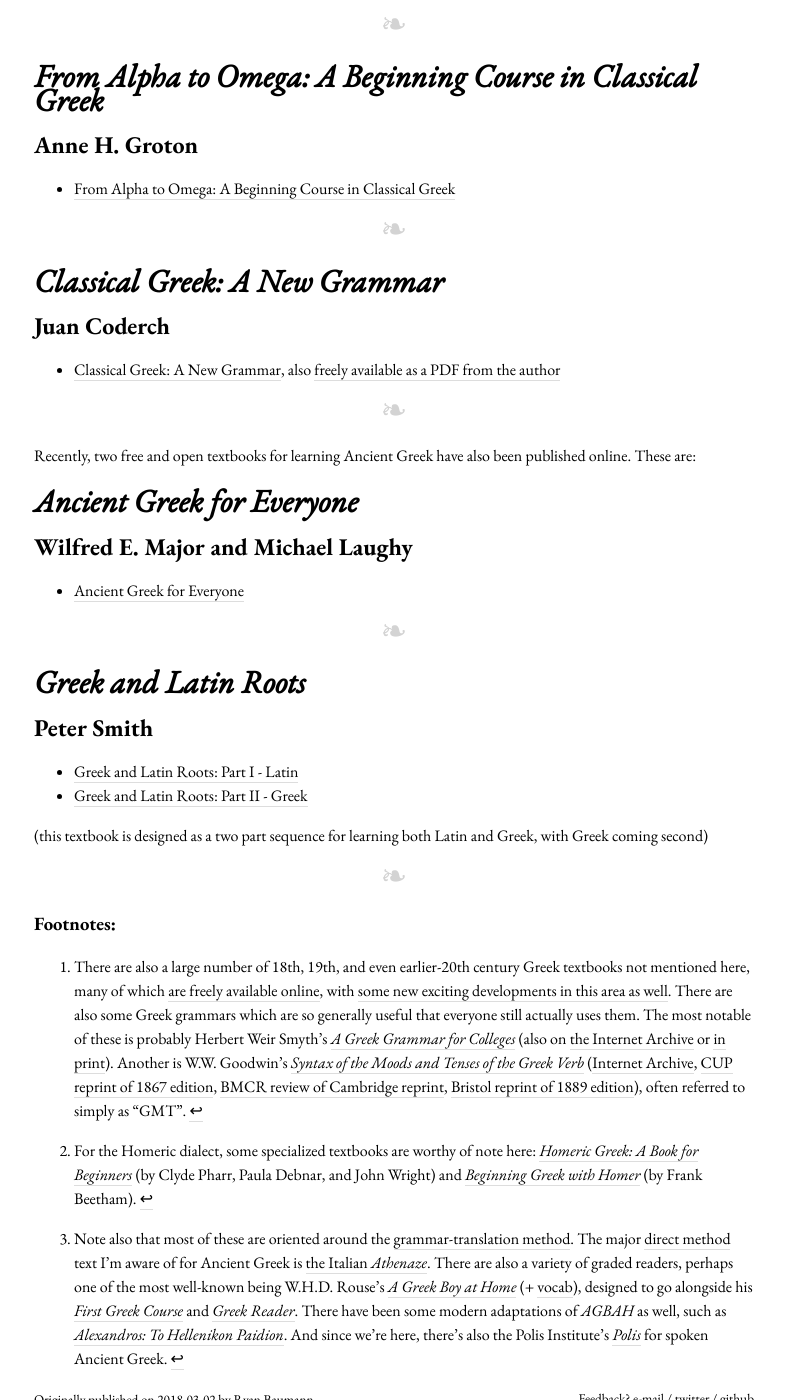
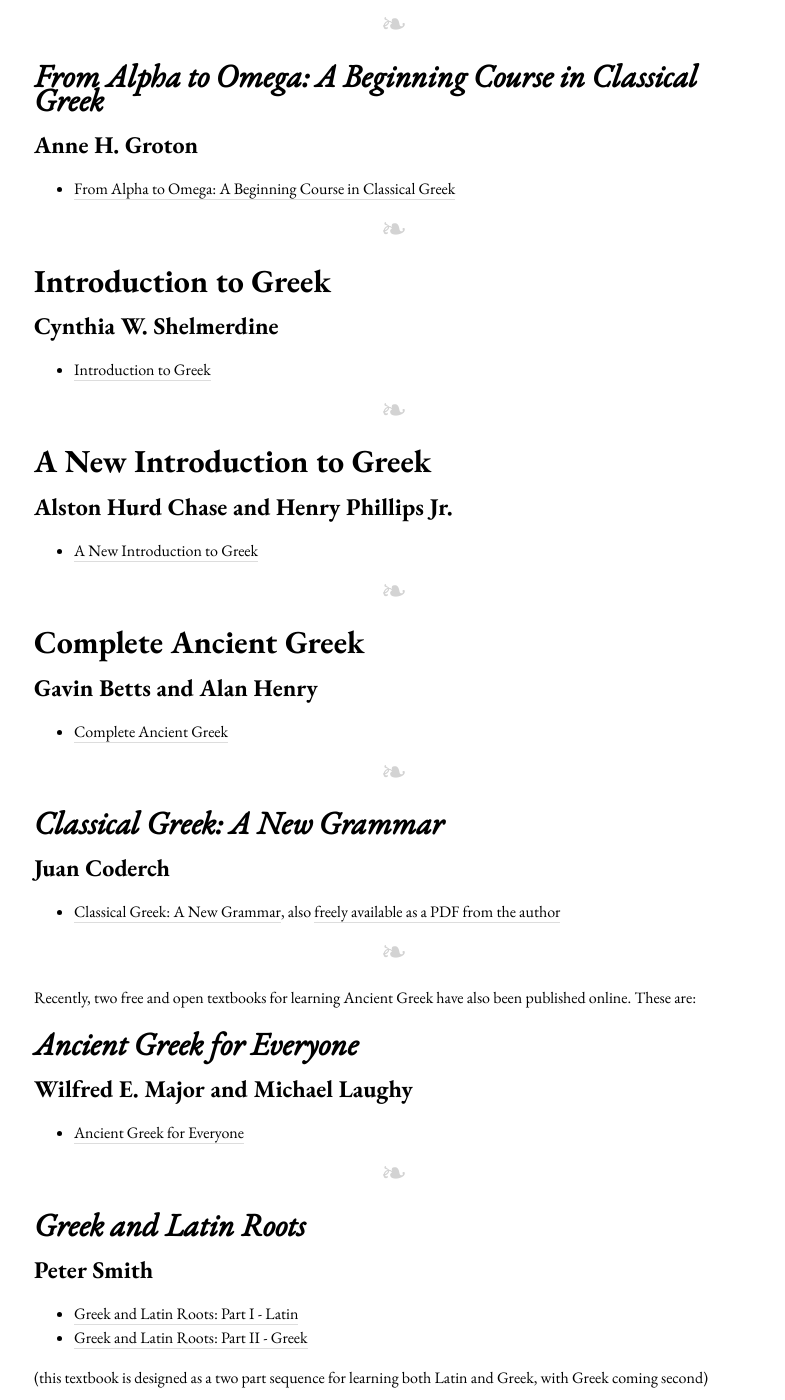
Before and after one commit to ryanfb/etc, a Jekyll site: the page built from _posts/2018-03-02-ancient_greek_textbooks_roundup.md, in a window 1280 px wide and 1400 px high, scrolled down 1832 px. Shown: the whole window, without its empty margins (246-1031 px from the left). Built offline with Jekyll 4.4.1, drawn with Linux system fonts in a browser that asks for light colours; nearby versions of some CDN libraries; some of the changed text lies outside the part shown.

Commit message:
Add more links

```diff
--- a/_posts/2018-03-02-ancient_greek_textbooks_roundup.md
+++ b/_posts/2018-03-02-ancient_greek_textbooks_roundup.md
@@ -75,6 +75,27 @@
 
 ---
 
+# Introduction to Greek
+## Cynthia W. Shelmerdine
+
+* [Introduction to Greek](http://amzn.to/2D1CVo6)
+
+---
+
+# A New Introduction to Greek
+## Alston Hurd Chase and Henry Phillips Jr.
+
+* [A New Introduction to Greek](http://amzn.to/2tlksDz)
+
+---
+
+# Complete Ancient Greek
+## Gavin Betts and Alan Henry
+
+* [Complete Ancient Greek](http://amzn.to/2H2zv71)
+
+---
+
 # *Classical Greek: A New Grammar*
 ## Juan Coderch
 
```
Also changed, not shown: other parts of _posts/2018-03-02-ancient_greek_textbooks_roundup.md (+2 -2 lines).
